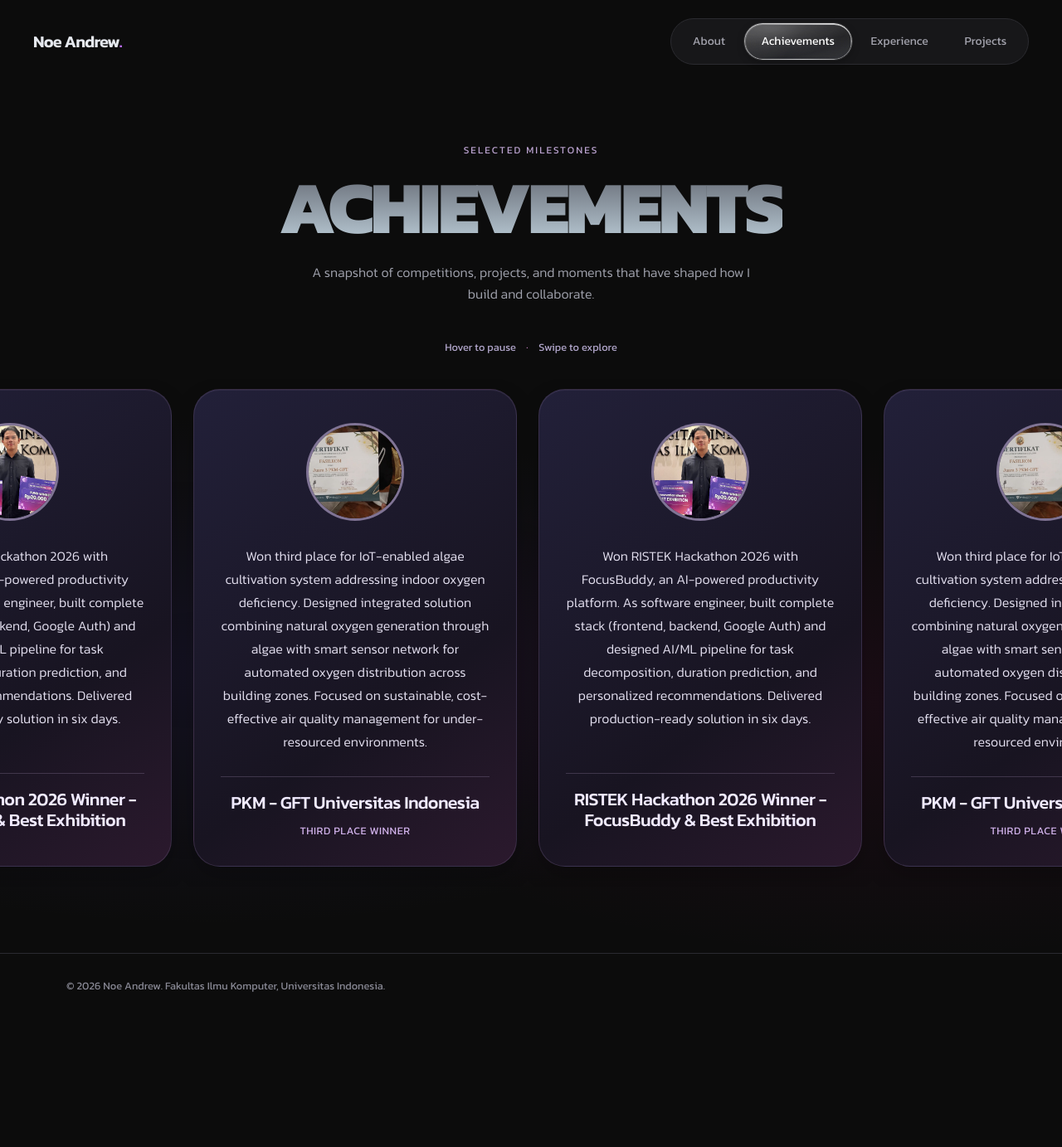
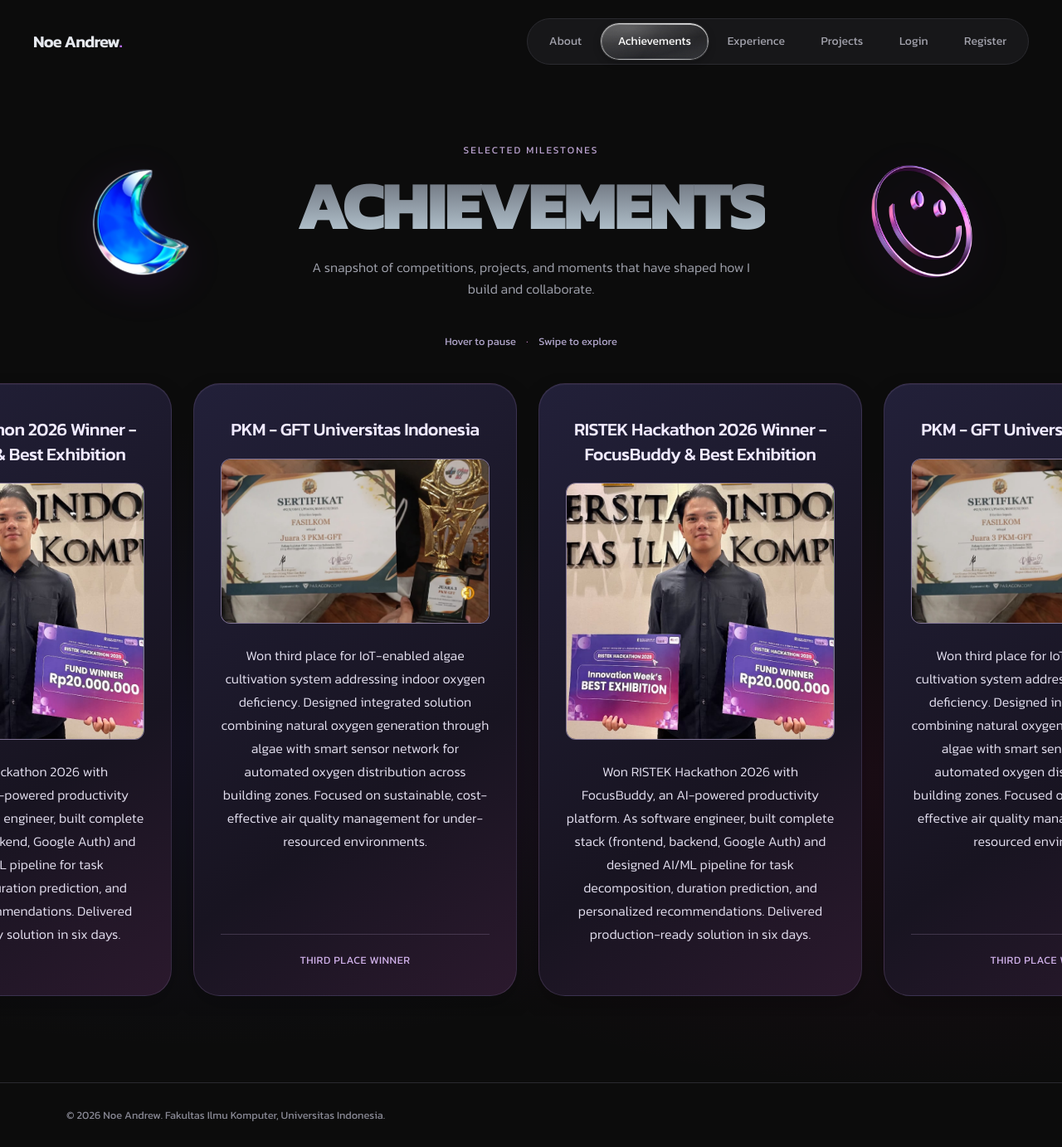
Before and after one commit to noeandrew-jm/myportofolio, a Django app: page /achievements/ in a window 1280 px wide. Shown: the whole page at 83% size. Before the commit the page ends 1196 px from the top, so only its background shows below. Run offline with Django 5.2, Linux system fonts and the light colour scheme; data comes from the database, SQL or seed files in the repository.

Commit message:
feat: Add Login adn Register Page

```diff
--- a/main/tests.py
+++ b/main/tests.py
@@ -102,7 +102,6 @@ class MainTest(TestCase):
             self.assertContains(response, escape(response.context[key]))
         self.assertContains(response, 'href="mailto:noeandrewjms@gmail.com"')
         self.assertContains(response, 'href="https://www.linkedin.com/in/noeandrew"')
-        self.assertContains(response, '<dl class="meta-list">')
         document = NavigationParser()
         document.feed(response.content.decode())
         contact_links = [
--- a/main/urls.py
+++ b/main/urls.py
@@ -10,6 +10,9 @@ from main.views import (
     show_main,
     show_projects,
     update_project,
+    register,
+    login_user,
+    logout_user,
 )
 
 app_name = "main"
@@ -24,4 +27,7 @@ urlpatterns = [
     path("projects/<uuid:project_id>/delete/", delete_project, name="delete_project"),
     path("api/projects/", get_projects_json, name="get_projects_json"),
     path("api/projects/xml/", get_projects_xml, name="get_projects_xml"),
+    path("register/", register, name="register"),
+    path("login/", login_user, name="login"),
+    path("logout/", logout_user, name="logout"),
 ]
--- a/main/views.py
+++ b/main/views.py
@@ -3,12 +3,17 @@ from django.core import serializers
 from django.http import HttpResponse
 from django.shortcuts import get_object_or_404, redirect, render
 from django.views.decorators.http import require_GET, require_http_methods
+from django.contrib.auth import login, logout
+from django.contrib.auth.forms import AuthenticationForm, UserCreationForm
+from django.shortcuts import redirect, render
+import datetime
 
 from main.forms import ProjectForm
 from main.models import Achievement, Experience, Project
 
 
 def show_main(request):
+    last_login = request.COOKIES.get('last_login', 'Belum ada sesi login / Cookie tidak ditemukan')
     context = {
         "name": "Noe Andrew",
         "npm": "2506621440",
@@ -17,6 +22,7 @@ def show_main(request):
         "bio": (
             "Information Systems at Universitas Indonesia student passionate about software engineering and fintech. Been fortunate enough to win several hackathons and innovation competitions, but I'm equally proud of my wins on the dance floor. Collaborative problem-solver who thrives working with teams on technical challenges."
         ),
+        "last_login": last_login,
     }
     return render(request, "index.html", context)
 
@@ -124,3 +130,37 @@ def delete_project(request, project_id):
         project.delete()
         messages.success(request, "Proyek berhasil dihapus!")
     return redirect("main:show_projects")
+
+def register(request):
+    form = UserCreationForm(request.POST or None)
+
+    if request.method == "POST" and form.is_valid():
+        form.save()
+        messages.success(request, "Akun berhasil dibuat. Silakan login.")
+        return redirect("main:login")
+
+    context = {
+        "name": "Burhan",
+        "form": form,
+    }
+    return render(request, "register.html", context)
+
+def login_user(request):
+    form = AuthenticationForm(request, data=request.POST or None)
+
+    if request.method == "POST" and form.is_valid():
+        user = form.get_user()
+        login(request, user)
+        response = redirect("main:show_main")
+        response.set_cookie('last_login', datetime.datetime.now().strftime('%Y-%m-%d %H:%M:%S'))
+        return response
+
+    context = {
+        "name": "Noe Andrew",
+        "form": form,
+    }
+    return render(request, "login.html", context)
+
+def logout_user(request):
+    logout(request)
+    return redirect("main:show_main")
--- a/portofolio/settings.py
+++ b/portofolio/settings.py
@@ -66,6 +66,7 @@ TEMPLATES = [
         'APP_DIRS': True,
         'OPTIONS': {
             'context_processors': [
+                "django.template.context_processors.debug",
                 'django.template.context_processors.request',
                 'django.contrib.auth.context_processors.auth',
                 'django.contrib.messages.context_processors.messages',
--- a/static/css/showcase.css
+++ b/static/css/showcase.css
@@ -1,5 +1,26 @@
 .showcase-intro { text-align: center; border-bottom: 0; padding-bottom: 1.5rem; }
-.showcase-intro h1, .showcase-intro p { margin-right: auto; margin-left: auto; }
+.showcase-intro-copy h1, .showcase-intro-copy > p { margin-right: auto; margin-left: auto; }
+.showcase-intro-layout {
+    display: grid;
+    grid-template-columns: minmax(80px, 1fr) minmax(0, 4fr) minmax(80px, 1fr);
+    align-items: center;
+    gap: clamp(0.75rem, 2vw, 1.75rem);
+}
+.showcase-intro-copy { min-width: 0; }
+.showcase-intro-copy h1 { font-size: clamp(2rem, 6.5vw, 5.25rem); }
+.showcase-decoration {
+    display: block;
+    justify-self: center;
+    width: 100%;
+    max-width: 180px;
+    height: auto;
+    aspect-ratio: 1;
+    object-fit: contain;
+    pointer-events: none;
+    user-select: none;
+    filter: drop-shadow(0 12px 24px #7721b128);
+}
+.showcase-decoration--object { max-width: 140px; }
 .showcase-intro .project-header { justify-content: center; flex-wrap: wrap; }
 .showcase-intro .project-header h1 { margin: 0; }
 .projects-section { padding-top: 1rem; padding-bottom: 0; }
@@ -26,13 +47,14 @@
 .showcase-track { display: flex; width: max-content; }
 .showcase-group { display: flex; align-items: stretch; gap: var(--card-gap); padding-right: var(--card-gap); }
 .showcase-card {
+    --card-padding: 2rem;
     display: flex;
     flex-direction: column;
     align-items: center;
     flex: 0 0 var(--card-width);
     width: var(--card-width);
     min-height: 460px;
-    padding: 2.5rem 2rem 2rem;
+    padding: 2.5rem var(--card-padding) 2rem;
     border: 1px solid #63507666;
     border-radius: 32px;
     color: #e4e0f0;
@@ -40,20 +62,34 @@
     text-align: center;
     box-shadow: inset 0 1px 0 #d9c6ff12, 0 12px 28px #0003;
 }
+.showcase-title {
+    width: 100%;
+    margin-bottom: 1.25rem;
+    color: #f0eaff;
+    font-size: 1.35rem;
+    font-weight: 500;
+    line-height: 1.35;
+    overflow-wrap: anywhere;
+}
 .showcase-image, .showcase-monogram {
     display: block;
     flex-shrink: 0;
-    width: 118px;
-    height: 118px;
-    margin: 0 auto 1.75rem;
-    border: 3px solid #d3bff08c;
-    border-radius: 50%;
+    width: 100%;
+    margin: 0 auto 1.5rem;
+    border: 1px solid #d3bff08c;
+    border-radius: 12px;
     background: #1b1826;
+}
+.showcase-image {
+    height: auto;
+    /* Keep landscape proportions; cap taller images at a square frame. */
+    max-height: calc(var(--card-width) - var(--card-padding) - var(--card-padding) - 2px);
     object-fit: cover;
 }
 .showcase-monogram {
     display: grid;
     place-items: center;
+    aspect-ratio: 1;
     color: #d7d8ff;
     background: radial-gradient(circle at 25% 20%, #4563a7, #692a82 60%, #301b4c);
     font-size: 2.75rem;
@@ -61,7 +97,6 @@
 }
 .showcase-description { margin-bottom: 1.75rem; font-size: 1rem; font-weight: 300; line-height: 1.75; white-space: pre-line; }
 .showcase-caption { width: 100%; margin-top: auto; padding-top: 1.2rem; border-top: 1px solid #8472935c; }
-.showcase-caption h2 { margin-bottom: 0.65rem; color: #f0eaff; font-size: 1.35rem; font-weight: 500; }
 .showcase-caption .content-item-label { color: #d2b3ec; font-size: 0.8rem; line-height: 1.65; letter-spacing: 0.04em; }
 .showcase-caption .experience-status { color: #a9b9d5; font-size: 0.8rem; }
 .showcase-card .project-card-actions { width: 100%; justify-content: center; margin-top: 0; gap: 0.55rem; }
@@ -71,10 +106,17 @@
 .showcase--empty .showcase-hint { display: none; }
 .showcase-copy [data-copy-action] { cursor: pointer; }
 @media (max-width: 640px) {
+    .showcase-intro { padding-top: 1.5rem; }
+    .showcase-intro-layout { grid-template-columns: repeat(2, minmax(0, 1fr)); gap: 0.5rem 1rem; }
+    .showcase-intro-copy { grid-column: 1 / -1; grid-row: 2; }
+    .showcase-intro-copy h1 { font-size: clamp(1.8rem, 8vw, 3rem); }
+    .showcase-decoration { width: clamp(72px, 20vw, 104px); grid-row: 1; }
+    .showcase-decoration--left { grid-column: 1; justify-self: start; }
+    .showcase-decoration--right { grid-column: 2; justify-self: end; }
+    .showcase-decoration--object { width: clamp(60px, 17vw, 88px); }
     .showcase { --card-width: min(310px, 83vw); --card-gap: 18px; padding-bottom: 3rem; }
-    .showcase-card { min-height: 440px; padding: 2rem 1.4rem; border-radius: 26px; }
+    .showcase-card { --card-padding: 1.4rem; min-height: 440px; padding: 2rem var(--card-padding); border-radius: 26px; }
     .showcase-description { font-size: 0.95rem; }
-    .showcase-image, .showcase-monogram { width: 100px; height: 100px; }
     .showcase-intro .project-header { align-items: center; }
     .showcase-intro .project-add-button { width: auto; }
 }
--- a/templates/achievements.html
+++ b/templates/achievements.html
@@ -1,14 +1,19 @@
 {% extends 'showcase_base.html' %}
+{% load static %}
 
 {% block title %}Achievements - {{ name }}{% endblock %}
 
 {% block content %}
 <main>
 <section class="page-intro showcase-intro">
-    <div class="container">
-        <p class="hero-kicker">Selected milestones</p>
-        <h1>Achievements</h1>
-        <p>A snapshot of competitions, projects, and moments that have shaped how I build and collaborate.</p>
+    <div class="container showcase-intro-layout">
+        <img class="showcase-decoration showcase-decoration--left showcase-decoration--moon" src="{% static 'image/about/moon.png' %}" alt="" aria-hidden="true" width="180" height="180" draggable="false">
+        <div class="showcase-intro-copy">
+            <p class="hero-kicker">Selected milestones</p>
+            <h1>Achievements</h1>
+            <p>A snapshot of competitions, projects, and moments that have shaped how I build and collaborate.</p>
+        </div>
+        <img class="showcase-decoration showcase-decoration--right showcase-decoration--object" src="{% static 'image/about/object.png' %}" alt="" aria-hidden="true" width="150" height="150" draggable="false">
     </div>
 </section>
 <section class="showcase" aria-label="Achievements" data-showcase>
@@ -18,18 +23,18 @@
     <div class="showcase-group">
     {% for achievement in achievement_list %}
         <article class="showcase-card">
+            <h2 class="showcase-title">{{ achievement.title }}</h2>
             {% if achievement.thumbnail %}
                 <img class="showcase-image" src="{{ achievement.thumbnail }}" alt="{{ achievement.title }}" loading="lazy">
             {% else %}
                 <span class="showcase-monogram" aria-hidden="true">{{ achievement.title|first }}</span>
             {% endif %}
             <p class="showcase-description">{{ achievement.description }}</p>
-            <div class="showcase-caption">
-                <h2>{{ achievement.title }}</h2>
-                {% if achievement.award %}
+            {% if achievement.award %}
+                <div class="showcase-caption">
                     <p class="content-item-label">{{ achievement.award }}</p>
-                {% endif %}
-            </div>
+                </div>
+            {% endif %}
         </article>
     {% empty %}
         <p class="empty-state">No achievements have been added yet.</p>
--- a/templates/base.html
+++ b/templates/base.html
@@ -18,11 +18,50 @@
         <div class="container">
             <a href="{% url 'main:show_main' %}" class="brand">{{ name }}<span aria-hidden="true">.</span></a>
             <nav class="nav-group" aria-label="Main navigation">
-                <a href="{% url 'main:show_main' %}" class="nav-link{% if active_page == 'about' %} glass-button active{% endif %}"{% if active_page == 'about' %} aria-current="page"{% endif %}><span class="glass-button__label">About</span></a>
-                <a href="{% url 'main:show_achievements' %}" class="nav-link{% if active_page == 'achievements' %} glass-button active{% endif %}"{% if active_page == 'achievements' %} aria-current="page"{% endif %}><span class="glass-button__label">Achievements</span></a>
-                <a href="{% url 'main:show_experience' %}" class="nav-link{% if active_page == 'experience' %} glass-button active{% endif %}"{% if active_page == 'experience' %} aria-current="page"{% endif %}><span class="glass-button__label">Experience</span></a>
-                <a href="{% url 'main:show_projects' %}" class="nav-link{% if active_page == 'projects' %} glass-button active{% endif %}"{% if active_page == 'projects' %} aria-current="page"{% endif %}><span class="glass-button__label">Projects</span></a>
-            </nav>
+    <a href="{% url 'main:show_main' %}"
+       class="nav-link{% if active_page == 'about' %} glass-button active{% endif %}"
+       {% if active_page == 'about' %}aria-current="page"{% endif %}>
+        <span class="glass-button__label">About</span>
+    </a>
+
+    <a href="{% url 'main:show_achievements' %}"
+       class="nav-link{% if active_page == 'achievements' %} glass-button active{% endif %}"
+       {% if active_page == 'achievements' %}aria-current="page"{% endif %}>
+        <span class="glass-button__label">Achievements</span>
+    </a>
+
+    <a href="{% url 'main:show_experience' %}"
+       class="nav-link{% if active_page == 'experience' %} glass-button active{% endif %}"
+       {% if active_page == 'experience' %}aria-current="page"{% endif %}>
+        <span class="glass-button__label">Experience</span>
+    </a>
+
+    <a href="{% url 'main:show_projects' %}"
+       class="nav-link{% if active_page == 'projects' %} glass-button active{% endif %}"
+       {% if active_page == 'projects' %}aria-current="page"{% endif %}>
+        <span class="glass-button__label">Projects</span>
+    </a>
+
+    {% if user.is_authenticated %}
+        <span class="nav-user">{{ user.username }}</span>
+
+        <a href="{% url 'main:logout' %}" class="nav-link">
+            <span class="glass-button__label">Logout</span>
+        </a>
+    {% else %}
+        <a href="{% url 'main:login' %}"
+           class="nav-link{% if active_page == 'login' %} glass-button active{% endif %}"
+           {% if active_page == 'login' %}aria-current="page"{% endif %}>
+            <span class="glass-button__label">Login</span>
+        </a>
+
+        <a href="{% url 'main:register' %}"
+           class="nav-link{% if active_page == 'register' %} glass-button active{% endif %}"
+           {% if active_page == 'register' %}aria-current="page"{% endif %}>
+            <span class="glass-button__label">Register</span>
+        </a>
+    {% endif %}
+</nav>
         </div>
     </header>
     {% if messages %}
--- a/templates/showcase_base.html
+++ b/templates/showcase_base.html
@@ -1,6 +1,6 @@
 {% extends 'base.html' %}
 {% load static %}
 {% block meta %}
-<link rel="stylesheet" href="{% static 'css/showcase.css' %}?v=galaxy-20260921">
+<link rel="stylesheet" href="{% static 'css/showcase.css' %}?v=card-layout-20260924">
 <script src="{% static 'js/showcase.js' %}?v=galaxy-20260921" defer></script>
 {% endblock meta %}
```
Also changed, not shown: frontend/about.css (+9 -21 lines), templates/experience.html (+10 -5 lines), templates/index.html (+7 -10 lines), templates/login.html (added, +33 -0 lines), templates/project.html (+7 -2 lines), templates/register.html (added, +33 -0 lines), README.md, frontend/README.md, main/migrations/0006_seed_lanjut_experience.py (added), static/css/about.css, static/image/Lanjut.id.png (added).
